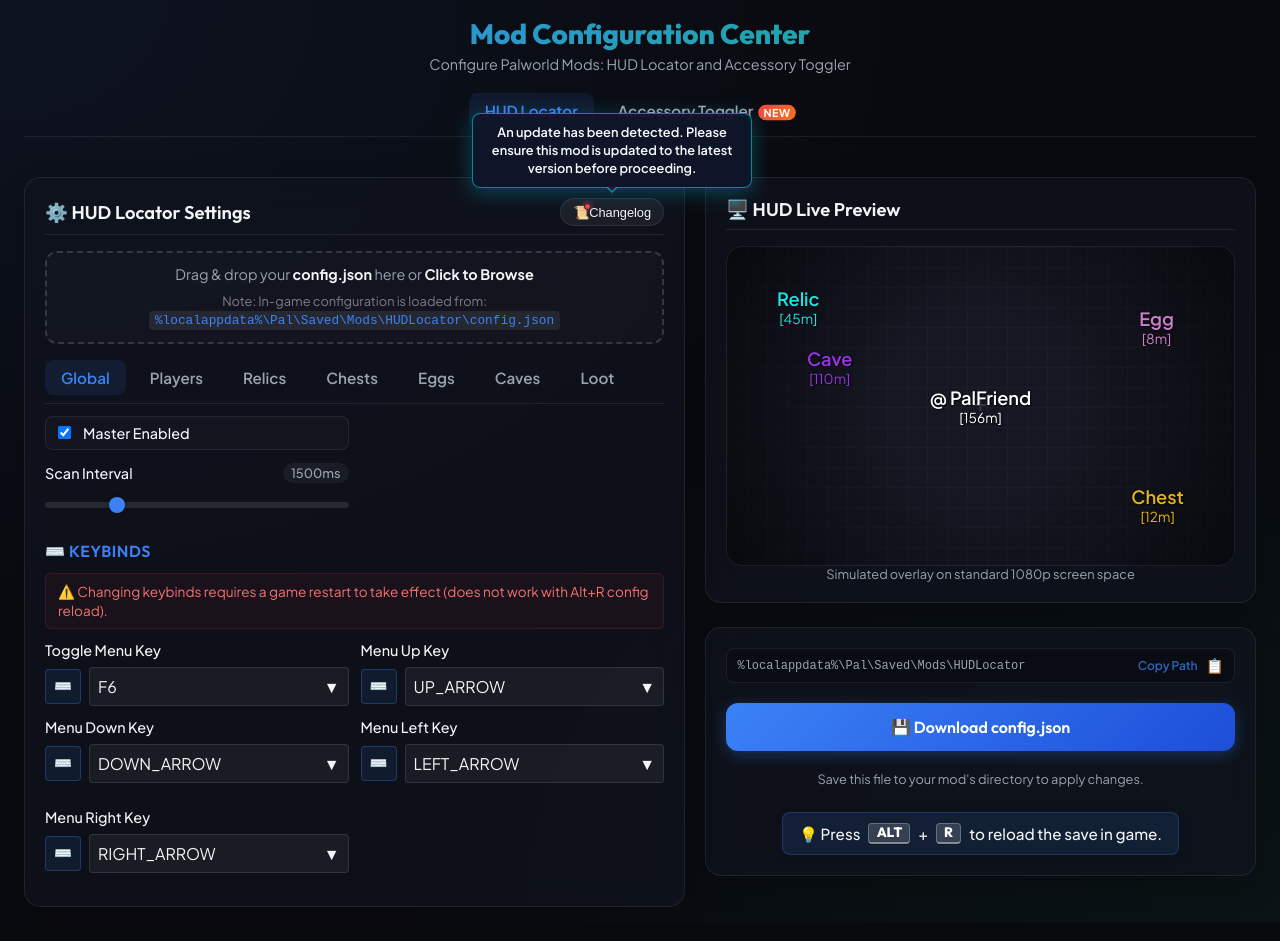
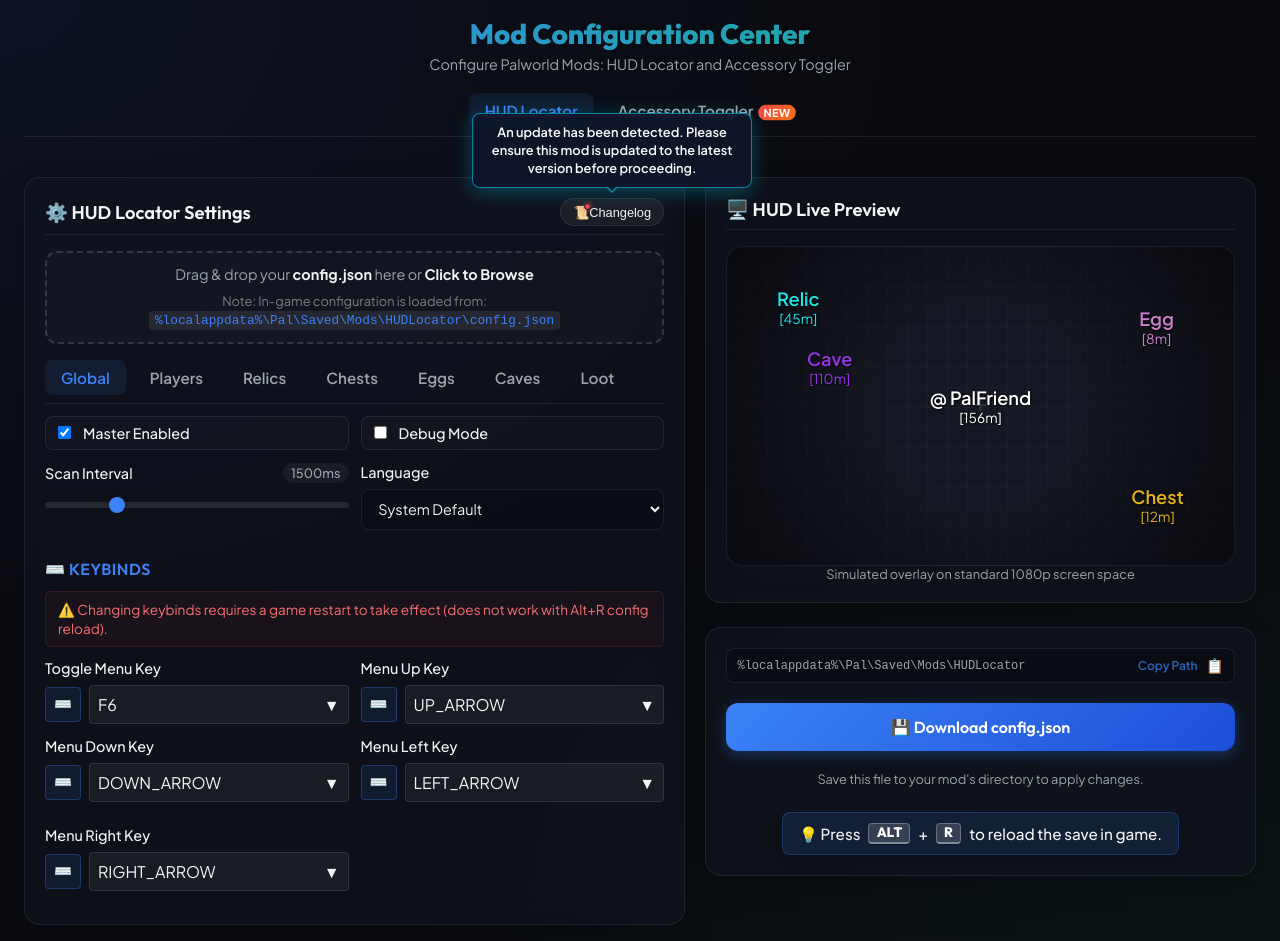
Before and after one commit to Srlimao/will-palmods-configurator, a React (Vite) app: page / in a window 1280 px wide. Built offline with nearby package versions, Linux system fonts and the light colour scheme.

Commit message:
Implement missing HUDLocator configurations (Chests Filter, Global Language, and Debug Mode)

```diff
--- a/src/features/hud-locator/HUDLocatorConfig.jsx
+++ b/src/features/hud-locator/HUDLocatorConfig.jsx
@@ -61,6 +61,7 @@
   },
   Chests: {
     Enabled: true,
+    Filter: "Both",
     MaxDistance: 15000.0,
     Style: {
       DrawBox: false,
--- a/src/features/hud-locator/components/GlobalTab.jsx
+++ b/src/features/hud-locator/components/GlobalTab.jsx
@@ -9,11 +9,38 @@
           <input type="checkbox" checked={config.Global.Enabled} readOnly />
           <span className={styles.checkboxText}>Master Enabled</span>
         </div>
+        <div className={`${styles.formGroup} ${styles.checkboxGroup}`} onClick={() => updateSectionConfig('Global', 'Debug', !config.Global.Debug)}>
+          <input type="checkbox" checked={config.Global.Debug || false} readOnly />
+          <span className={styles.checkboxText}>Debug Mode</span>
+        </div>
       </div>
       <div className={styles.formRow}>
         <div className={styles.formGroup}>
           <label>Scan Interval <span className="val-label">{config.Global.ScanIntervalMs}ms</span></label>
           <input type="range" min="500" max="5000" step="100" value={config.Global.ScanIntervalMs} onChange={e => updateSectionConfig('Global', 'ScanIntervalMs', parseInt(e.target.value))} />
+        </div>
+        <div className={styles.formGroup}>
+          <label>Language</label>
+          <select value={config.Global.Language || 'system'} onChange={e => updateSectionConfig('Global', 'Language', e.target.value)}>
+            <option value="system">System Default</option>
+            <option value="en">English</option>
+            <option value="es">Spanish (ES)</option>
+            <option value="es-MX">Spanish (MX)</option>
+            <option value="ja">Japanese</option>
+            <option value="zh-Hans">Chinese (Simplified)</option>
+            <option value="zh-Hant">Chinese (Traditional)</option>
+            <option value="fr">French</option>
+            <option value="it">Italian</option>
+            <option value="de">German</option>
+            <option value="ko">Korean</option>
+            <option value="pt-BR">Portuguese (BR)</option>
+            <option value="ru">Russian</option>
+            <option value="th">Thai</option>
+            <option value="vi">Vietnamese</option>
+            <option value="id">Indonesian</option>
+            <option value="tr">Turkish</option>
+            <option value="pl">Polish</option>
+          </select>
         </div>
       </div>
       <div className={styles.sectionTitle}>⌨️ Keybinds</div>
--- a/src/features/hud-locator/components/SectionTab.jsx
+++ b/src/features/hud-locator/components/SectionTab.jsx
@@ -41,6 +41,19 @@
           <span className={styles.checkboxText}>Draw Background Box</span>
         </div>
       </div>
+
+      {activeTab === 'Chests' && (
+        <div className={styles.formRow}>
+          <div className={styles.formGroup}>
+            <label>Chest Filter</label>
+            <select value={sectionData.Filter || 'Both'} onChange={e => updateSectionConfig('Chests', 'Filter', e.target.value)}>
+              <option value="Both">Both (Standard & Junk)</option>
+              <option value="Chests">Chests Only</option>
+              <option value="Junk">Junk Only</option>
+            </select>
+          </div>
+        </div>
+      )}
 
       <div className={styles.formRow}>
         <div className={styles.formGroup}>
```
Also changed, not shown: 1 other file (tests, documents, lock files or other folders).
